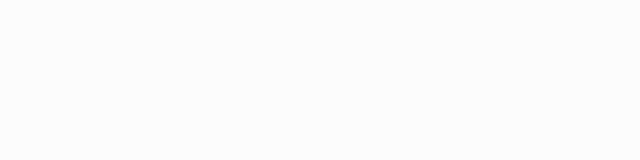
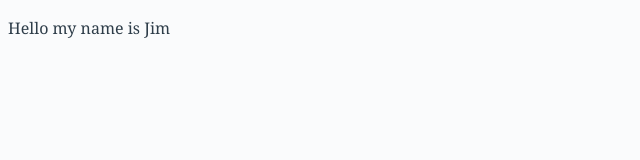
Before and after one commit to jimflex/udacity, a plain HTML site: page index.html in a window 1280 px wide. Shown: the whole page, without its empty margins (0-640 px from the left). Drawn offline with Linux system fonts and the light colour scheme.

Commit message:
Update index.html

```diff
--- a/index.html
+++ b/index.html
@@ -8,7 +8,7 @@
     <link rel="stylesheet" href="css/app.css">
 </head>
 <body>
-
+<P> Hello my name is Jim</p>
     <script src="js/app.js"></script>
 </body>
 </html>
```
